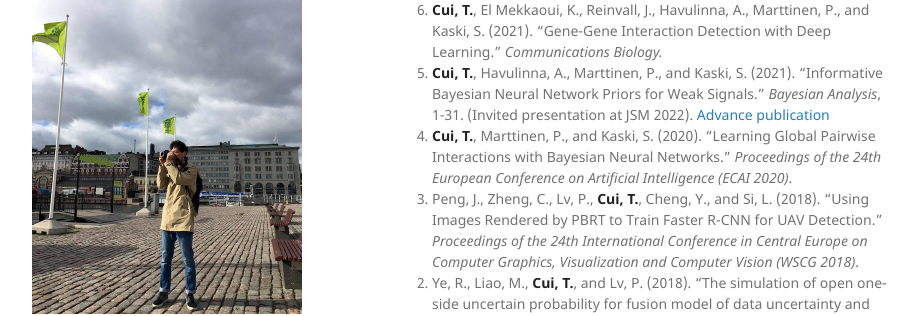
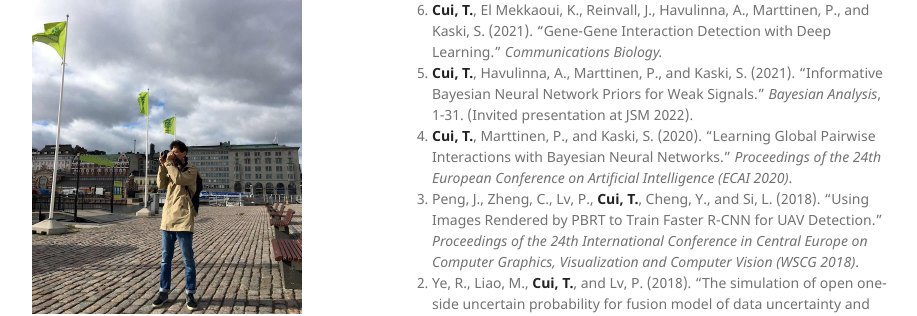
Before and after one commit to tycui/tycui.github.io, a Jekyll site: the page built from index.md, in a window 1280 px wide and 900 px high, scrolled down 366 px. Shown: the part 155-471 px from the top of the window, without its empty margins (178-1095 px from the left). Built offline with Jekyll 4.4.1, drawn with Linux system fonts in a browser that asks for light colours; our own code applies the rules of GitHub Pages for plain Markdown files.

Commit message:
Update index.md

```diff
--- a/index.md
+++ b/index.md
@@ -14,7 +14,7 @@
 0. **Cui, T.**, Kumar, Y., Marttinen, P., and Kaski, S. (2022). "Deconfounded Representation Similarity for Comparison of Neural Networks." _36th Conference on Neural Information Processing Systems (NeurIPS 2022)._
 0. **Cui, T.**, El Mekkaoui, K., Havulinna, A., Marttinen, P., and Kaski, S. (2021). "Improving Neural Networks for Genotype-Phenotype Prediction Using Published Summary Statistics." _submitted._ [bioRxiv preprint.](https://www.biorxiv.org/content/10.1101/2021.11.09.467937v1)
 0. **Cui, T.**, El Mekkaoui, K., Reinvall, J., Havulinna, A., Marttinen, P., and Kaski, S. (2021). "Gene-Gene Interaction Detection with Deep Learning." _Communications Biology._
-0. **Cui, T.**, Havulinna, A., Marttinen, P., and Kaski, S. (2021). "Informative Bayesian Neural Network Priors for Weak Signals." _Bayesian Analysis_, 1-31. (Invited presentation at JSM 2022). [Advance publication](https://projecteuclid.org/journals/bayesian-analysis/advance-publication/Informative-Bayesian-Neural-Network-Priors-for-Weak-Signals/10.1214/21-BA1291.full)
+0. **Cui, T.**, Havulinna, A., Marttinen, P., and Kaski, S. (2021). "Informative Bayesian Neural Network Priors for Weak Signals." _Bayesian Analysis_, 1-31. (Invited presentation at JSM 2022).
 0. **Cui, T.**, Marttinen, P., and Kaski, S. (2020). "Learning Global Pairwise Interactions with Bayesian Neural Networks." _Proceedings of the 24th European Conference on Artificial Intelligence (ECAI 2020)_.
 0. Peng, J., Zheng, C., Lv, P., **Cui, T.**, Cheng, Y., and Si, L. (2018). "Using Images Rendered by PBRT to Train Faster R-CNN for UAV Detection." _Proceedings of the 24th International Conference in Central Europe on Computer Graphics, Visualization and Computer Vision (WSCG 2018)_.
 0. Ye, R., Liao, M., **Cui, T.**, and Lv, P. (2018). "The simulation of open one-side uncertain probability for fusion model of data uncertainty and data relation uncertainty." _Proceedings of the IEEE 3rd International Conference on Big Data Analysis (ICBDA 2018)_.
```
